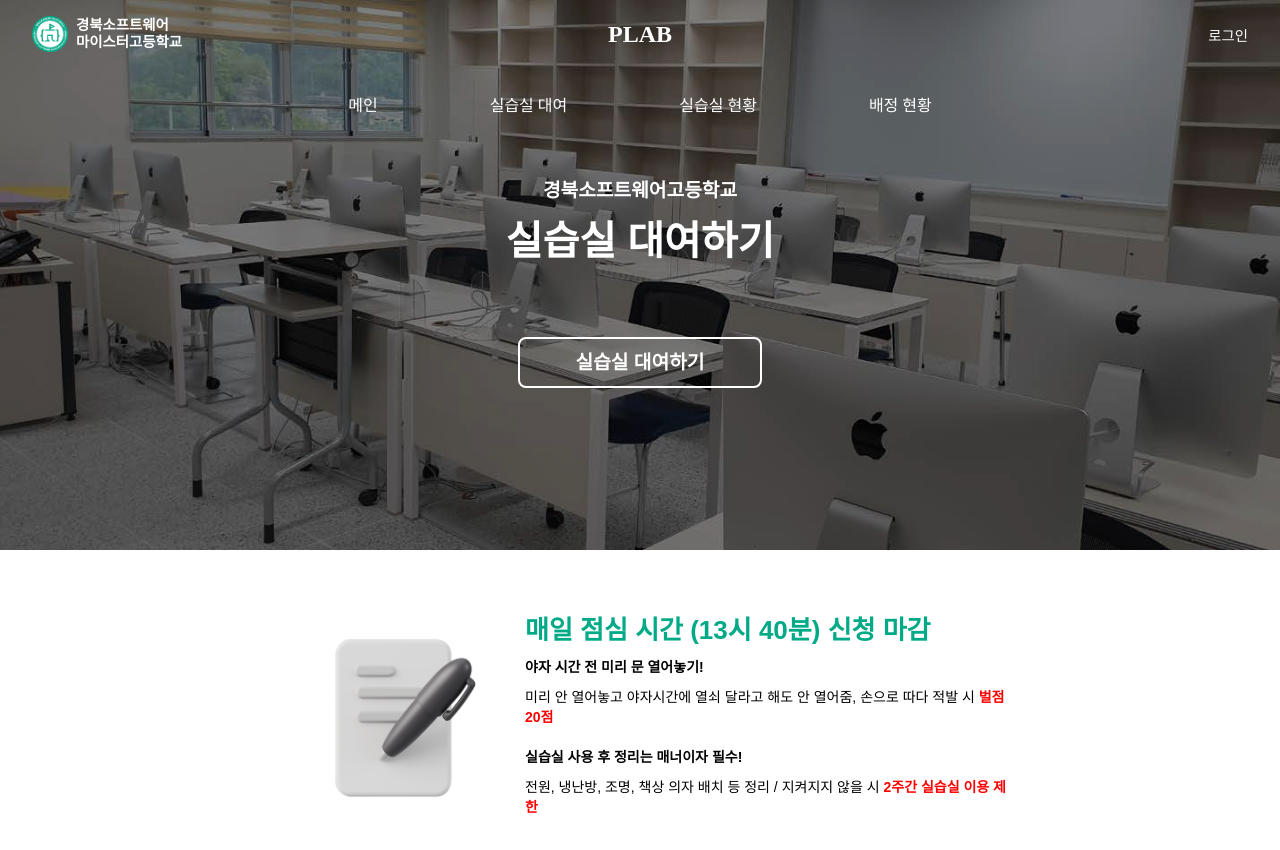
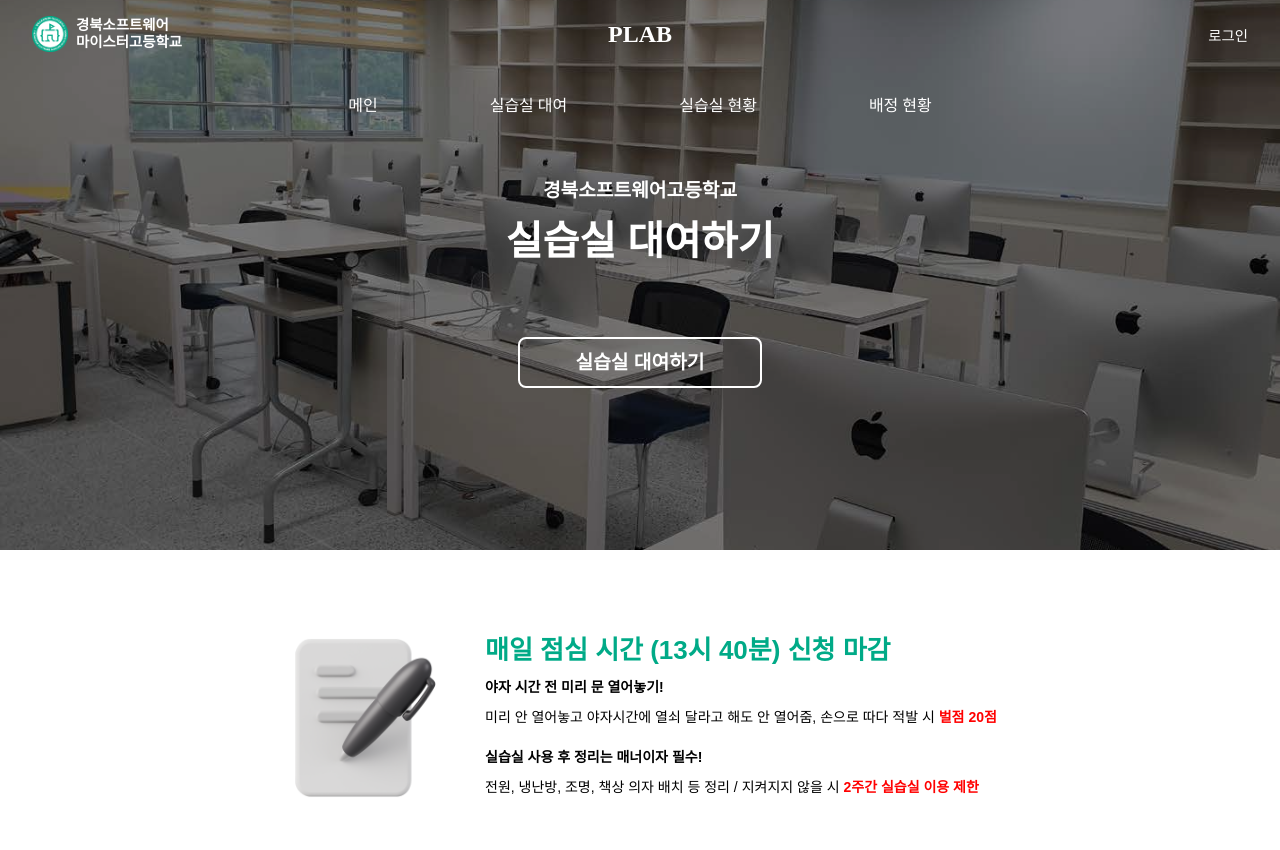
Before and after one commit to Team-PLAB/PLAB-Frontend-V3, a React (Vite) app: page / in a window 1280 px wide. Built offline with nearby package versions, Linux system fonts and the light colour scheme; no server answers; a web font is replaced by a local one.

Commit message:
style: 스타일 변경
- header position 속성 변경
- heroButton 호버시 보더겹침 삭제
- noticeCont padding 구문 삭제

```diff
--- a/src/components/Header/Header.module.css
+++ b/src/components/Header/Header.module.css
@@ -1,5 +1,5 @@
 .headerWrapper {
-  position: fixed;
+  position: absolute;
   width: 100%;
   z-index: 10;
   color: white;
--- a/src/pages/Landing/Landing.module.css
+++ b/src/pages/Landing/Landing.module.css
@@ -64,6 +64,7 @@
 
 .heroButton:hover {
   background-color: var(--primary_hover);
+  border: 0;
 }
 
 .noticeCont {
@@ -76,7 +77,6 @@
   text-align: center;
   width: 750px;
   height: 300px;
-  padding-left: 40px;
   justify-content: start;
 }
 
```
